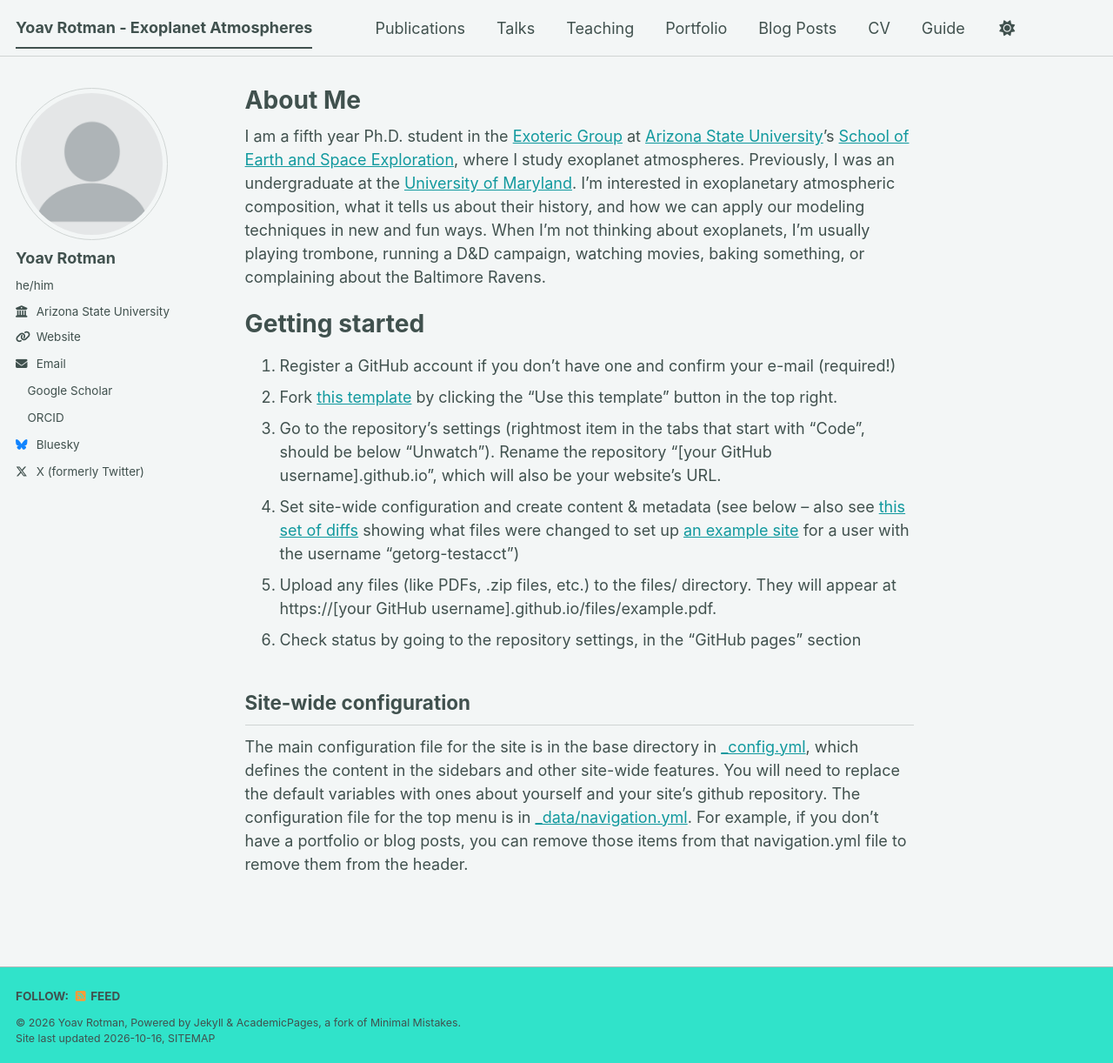
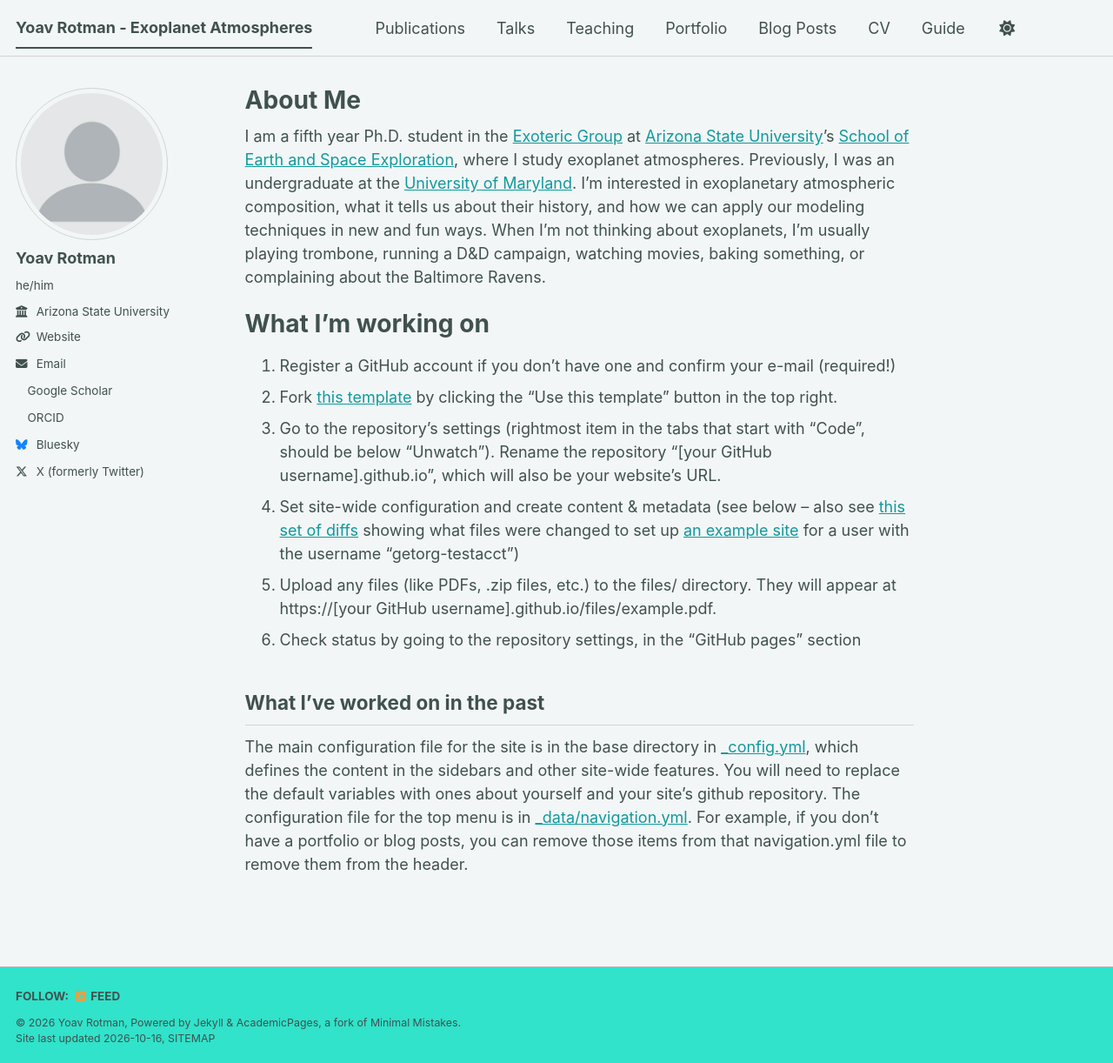
Before and after one commit to yoavrotman/yoavrotman.github.io, a Jekyll site: the page built from _pages/about.md, in a window 1280 px wide and 1222 px high. Shown: the whole window at 87% size. Built offline with Jekyll 4.4.1, drawn with Linux system fonts in a browser that asks for light colours; a style sheet for code colours, icons or effects is not loaded.

Commit message:
Update about.md

```diff
--- a/_pages/about.md
+++ b/_pages/about.md
@@ -10,7 +10,7 @@ redirect_from:
 I am a fifth year Ph.D. student in the [Exoteric Group](https://exoteric-lab.com/) at [Arizona State University](http://asu.edu/)'s [School of Earth and Space Exploration](https://sese.asu.edu/), where I study exoplanet atmospheres. Previously, I was an undergraduate at the [University of Maryland](https://www.astro.umd.edu/). I'm interested in exoplanetary atmospheric composition, what it tells us about their history, and how we can apply our modeling techniques in new and fun ways. When I'm not thinking about exoplanets, I'm usually playing trombone, running a D&D campaign, watching movies, baking something, or complaining about the Baltimore Ravens.
 
 
-Getting started
+What I'm working on
 ======
 1. Register a GitHub account if you don't have one and confirm your e-mail (required!)
 1. Fork [this template](https://github.com/academicpages/academicpages.github.io) by clicking the "Use this template" button in the top right.
@@ -19,6 +19,6 @@ Getting started
 1. Upload any files (like PDFs, .zip files, etc.) to the files/ directory. They will appear at https://[your GitHub username].github.io/files/example.pdf.
 1. Check status by going to the repository settings, in the "GitHub pages" section
 
-Site-wide configuration
+What I've worked on in the past
 ------
 The main configuration file for the site is in the base directory in [_config.yml](https://github.com/academicpages/academicpages.github.io/blob/master/_config.yml), which defines the content in the sidebars and other site-wide features. You will need to replace the default variables with ones about yourself and your site's github repository. The configuration file for the top menu is in [_data/navigation.yml](https://github.com/academicpages/academicpages.github.io/blob/master/_data/navigation.yml). For example, if you don't have a portfolio or blog posts, you can remove those items from that navigation.yml file to remove them from the header.
```
